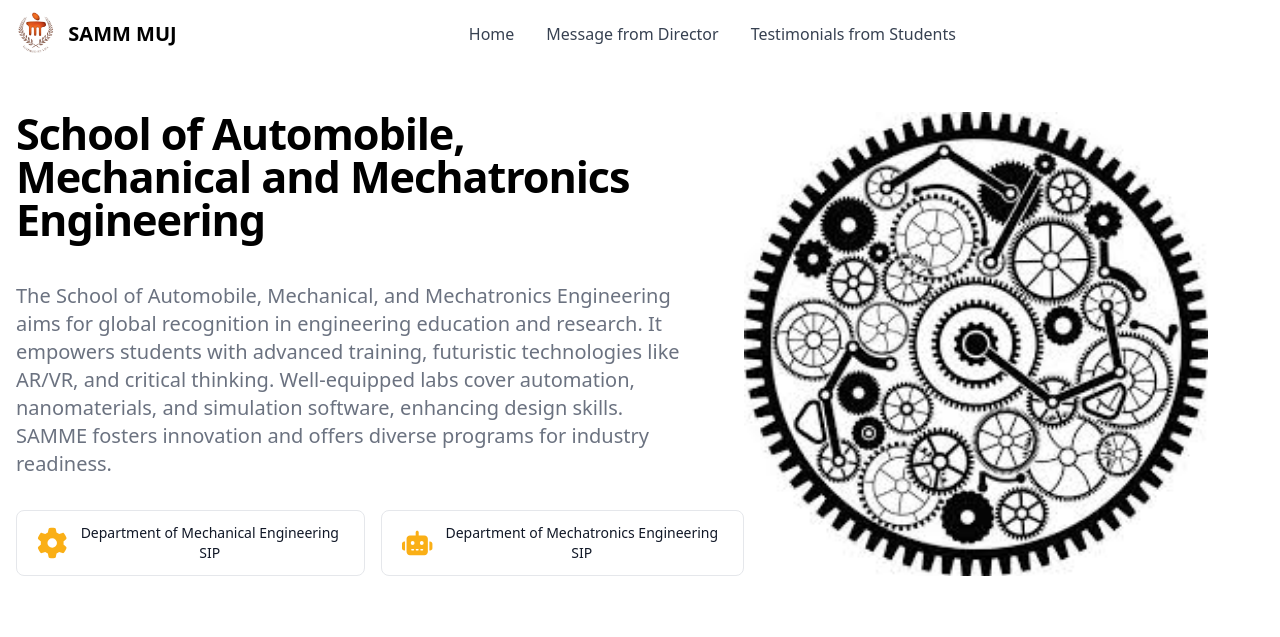
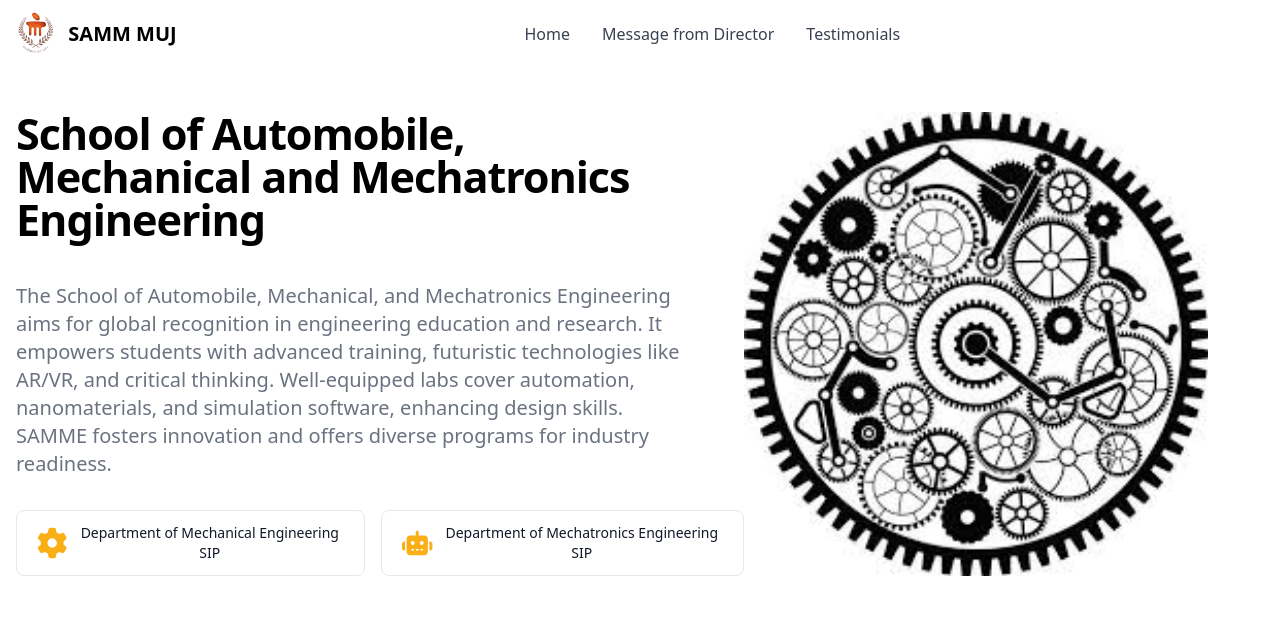
Before and after one commit to sammsip/sammsip.github.io, a website: page index.html in a window 1280 px wide. Shown: the top 637 px of the page. Drawn offline with nearby package versions, Linux system fonts and the light colour scheme.

Commit message:
Add files via upload

```diff
--- a/index.html
+++ b/index.html
@@ -64,7 +64,7 @@
                             <a href="#mfd" class="block py-2 pl-3 pr-4 text-gray-700 border-b border-gray-100 hover:bg-gray-50 lg:hover:bg-transparent lg:border-0 lg:hover:text-purple-700 lg:p-0 dark:text-gray-400 lg:dark:hover:text-white dark:hover:bg-gray-700 dark:hover:text-white lg:dark:hover:bg-transparent dark:border-gray-700">Message from Director</a>
                         </li>
                         <li>
-                            <a href="#tfs" class="block py-2 pl-3 pr-4 text-gray-700 border-b border-gray-100 hover:bg-gray-50 lg:hover:bg-transparent lg:border-0 lg:hover:text-purple-700 lg:p-0 dark:text-gray-400 lg:dark:hover:text-white dark:hover:bg-gray-700 dark:hover:text-white lg:dark:hover:bg-transparent dark:border-gray-700">Testimonials from Students</a>
+                            <a href="#tfs" class="block py-2 pl-3 pr-4 text-gray-700 border-b border-gray-100 hover:bg-gray-50 lg:hover:bg-transparent lg:border-0 lg:hover:text-purple-700 lg:p-0 dark:text-gray-400 lg:dark:hover:text-white dark:hover:bg-gray-700 dark:hover:text-white lg:dark:hover:bg-transparent dark:border-gray-700">Testimonials</a>
                         </li>
                     </ul>
                 </div>
```
